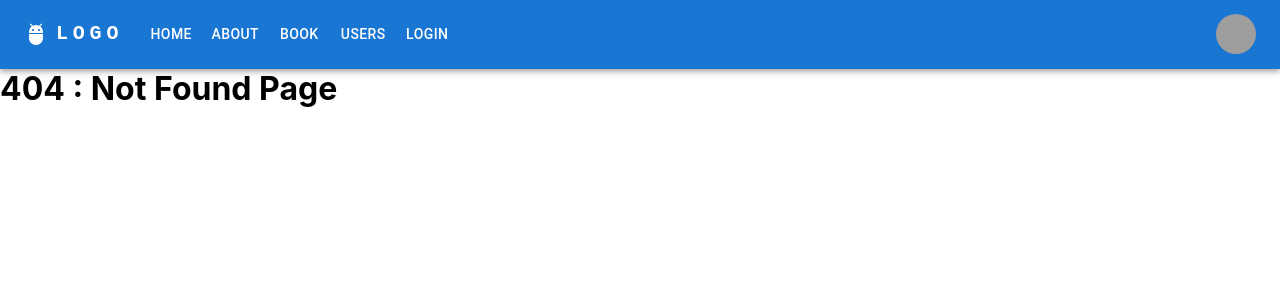
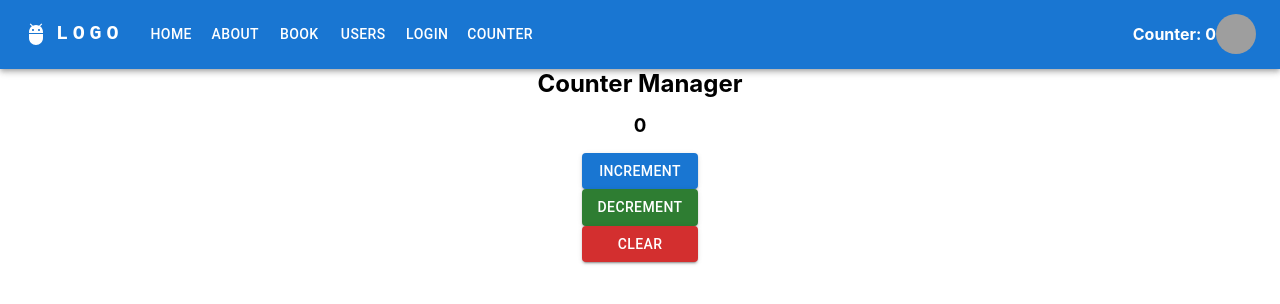
Before and after one commit to temeirro/react-pv114, a React (Create React App) app: page /counter in a window 1280 px wide. Before the commit this address had no page. Shown: the top 304 px of the page. Built offline with nearby package versions, Linux system fonts and the light colour scheme; grey boxes are pictures that could not be loaded.

Commit message:
added CounterContext, using change state with useState

```diff
--- a/src/App.js
+++ b/src/App.js
@@ -15,7 +15,8 @@ import { EditBook } from './components/books/EditBook';
 import UsersList from './components/users/UsersList';
 import ResponsiveAppBar from './components/ResponsiveAppBar';
 import Login from './components/users/Login';
-import { AuthContext } from './contexts/AuthContext';
+import { AuthContext } from './contexts/authContext';
+import Counter from './components/Counter';
 // import UsersList from './components/users/UsersList';
 
 
@@ -51,6 +52,7 @@ function App() {
               </Route>
               <Route path="/users" element={<UsersList />} />
               <Route path="/login" element={<Login />} />
+              <Route path="/counter" element={<Counter />} />
               {/* <Route path="/books" element={<h3>Book list</h3>}>
               <Route path=":id" element={<h3>Book 1</h3>}/>
               <Route path="history" element={<h3>Book History</h3>} />
--- /dev/null
+++ b/src/components/Counter.jsx
@@ -0,0 +1,22 @@
+import { Button, Stack } from "@mui/material"
+import { useContext } from "react"
+import { CounterContext } from "../contexts/counterContext"
+import Box from "@mui/material";
+
+export default function Counter(){
+
+    const {count, increment, decrement, reset}= useContext(CounterContext);
+    return(
+        <>
+        <Stack spacing={2}  alignItems="center">
+            <h2>Counter Manager</h2>
+            <h3>{count}</h3>
+            <Stack>
+                <Button  variant="contained" onClick={increment}>Increment</Button>
+                <Button variant="contained" color="success" onClick={decrement}>Decrement</Button>
+                <Button variant="contained"  color="error" onClick={reset}>Clear</Button>
+            </Stack>
+        </Stack>
+        </>
+    )
+}
--- a/src/components/Home.js
+++ b/src/components/Home.js
@@ -1,5 +1,5 @@
 import { useContext, useEffect, useState } from "react";
-import { AuthContext } from "../contexts/AuthContext";
+import { AuthContext } from "../contexts/authContext";
 
 export default function Home() {
     const {userName}= useContext(AuthContext);
--- a/src/components/ResponsiveAppBar.js
+++ b/src/components/ResponsiveAppBar.js
@@ -13,7 +13,8 @@ import Tooltip from '@mui/material/Tooltip';
 import MenuItem from '@mui/material/MenuItem';
 import AdbIcon from '@mui/icons-material/Adb';
 import { Link, useNavigate } from 'react-router-dom';
-import { AuthContext } from '../contexts/AuthContext';
+import { AuthContext } from '../contexts/authContext';
+import { CounterContext } from '../contexts/counterContext';
 
 const pages = [
   {
@@ -35,6 +36,10 @@ const pages = [
   {
     itemName: 'Login',
     path: '/login'
+  },
+  {
+    itemName: 'Counter',
+    path: '/counter'
   }
 
 ];
@@ -42,6 +47,8 @@ const settings = ['Profile', 'Account', 'Dashboard', 'Logout'];
 
 function ResponsiveAppBar() {
   const {userName}=React.useContext(AuthContext);
+  const {count}=React.useContext(CounterContext);
+
   const [anchorElNav, setAnchorElNav] = React.useState(null);
   const [anchorElUser, setAnchorElUser] = React.useState(null);
   const navigate = useNavigate();
@@ -160,7 +167,7 @@ function ResponsiveAppBar() {
               </Link>
             ))}
           </Box>
-
+          <h4>Counter: {count} </h4>
           <h6>{userName}</h6>
           <Box sx={{ flexGrow: 0 }}>
             <Tooltip title="Open settings">
--- a/src/components/users/Login.js
+++ b/src/components/users/Login.js
@@ -4,7 +4,7 @@ import Button from '@mui/material/Button';
 import Divider from '@mui/material/Divider';
 import Stack from '@mui/material/Stack';
 import { useContext } from "react";
-import { AuthContext } from "../../contexts/AuthContext";
+import { AuthContext } from "../../contexts/authContext";
 
 function Login() {
     // const dataAuthContext= useContext(AuthContext)
--- /dev/null
+++ b/src/contexts/counterContext.js
@@ -0,0 +1,20 @@
+import { createContext, useState } from "react";
+export const CounterContext = createContext({
+    count: 0,//getter
+    decrement: () => null,
+    increment: () => null,
+    reset: () => null
+});
+
+export default function CounterProvider(props) {
+    const [count, setCount] = useState(0);
+    const decrement = () => { if (count > 0) return setCount(count - 1); };
+    const increment = () => setCount(count + 1);
+    const reset = () => setCount(0);
+    const values = { count, decrement, increment, reset };
+    return (
+        <CounterContext.Provider value={values}>
+            {props.children}
+        </CounterContext.Provider>
+    )
+}
--- a/src/index.js
+++ b/src/index.js
@@ -3,7 +3,8 @@ import ReactDOM from 'react-dom/client';
 import './index.css';
 import App from './App';
 import { BrowserRouter as Router } from "react-router-dom";
-import AuthProvider from './contexts/AuthContext';
+import AuthProvider from './contexts/authContext';
+import CounterProvider from './contexts/counterContext';
 
 const root = ReactDOM.createRoot(document.getElementById('root'));
 root.render(
@@ -13,9 +14,12 @@ root.render(
       {/* <BrowserRouter> */}
       <Router>
       {/* <ThemeProvider> */}
+
+      <CounterProvider>
         <AuthProvider>
           <App />
         </AuthProvider>
+        </CounterProvider>
         {/* </ThemeProvider> */}
       </Router>
       {/* </BrowserRouter> */}
```
